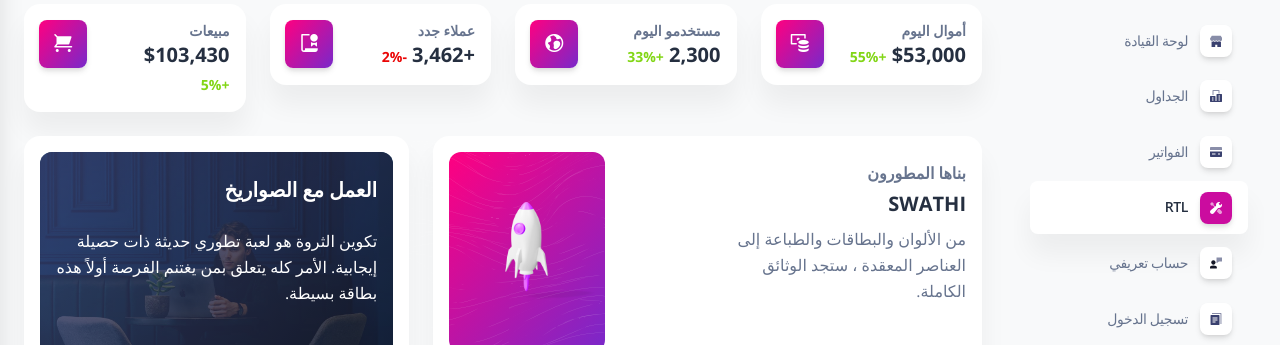
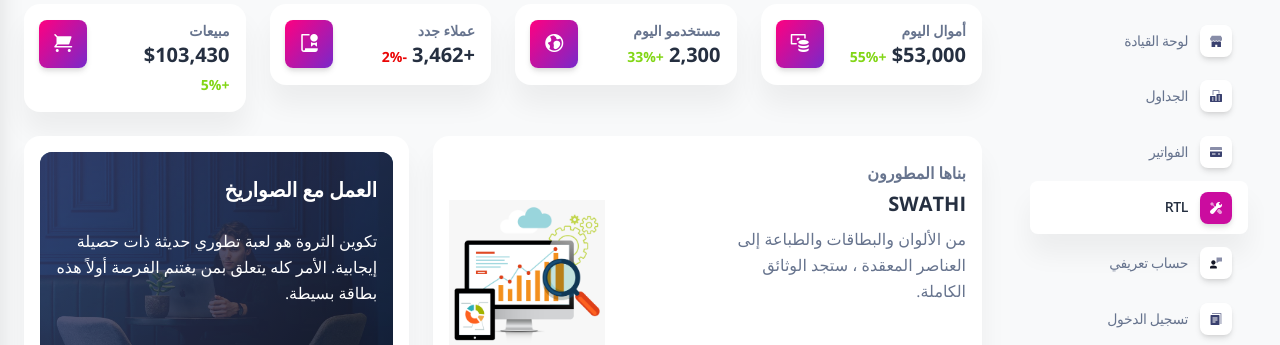
Before and after one commit to SwathiBhatD/SwathiTemplate, a website: page pages/rtl.html in a window 1280 px wide. Shown: the part 99-444 px from the top of the page. Drawn offline with nearby package versions, Linux system fonts and the light colour scheme.

Commit message:
Update rtl.html

```diff
--- a/pages/rtl.html
+++ b/pages/rtl.html
@@ -435,10 +435,10 @@
                   </div>
                 </div>
                 <div class="col-lg-4 me-auto ms-0 text-center">
-                  <div class="bg-gradient-primary border-radius-lg min-height-200">
-                    <img src="../assets/img/shapes/waves-white.svg" class="position-absolute h-100 top-0 d-md-block d-none" alt="waves">
+                  <div class="border-radius-lg min-height-200">
+                   <!-- <img src="../assets/img/shapes/waves-white.svg" class="position-absolute h-100 top-0 d-md-block d-none" alt="waves">-->
                     <div class="position-relative pt-5 pb-4">
-                      <img class="max-width-500 w-100 position-relative z-index-2" src="../assets/img/illustrations/rocket-white.png">
+                      <img class="max-width-500 w-100 position-relative z-index-2" src="../assets/img/illustrations/dashboard1.png">
                     </div>
                   </div>
                 </div>
```
